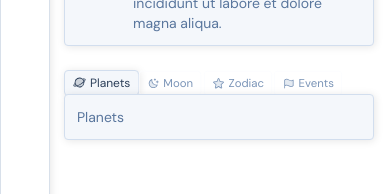
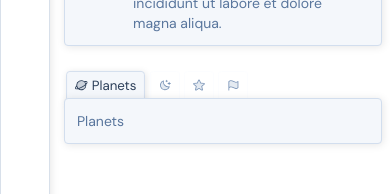
Before and after one commit to aniqatc/time-tapestry, a React (Vite) app: page / in a window 390 px wide. Shown: the part 632-826 px from the top of the page. Built offline with nearby package versions, Linux system fonts and the light colour scheme.

Commit message:
tabs/tab content: improve styling, transitions, etc

```diff
--- a/src/components/Content/Content.tsx
+++ b/src/components/Content/Content.tsx
@@ -11,7 +11,7 @@ export default function Content(): JSX.Element {
   const [active, setActive] = React.useState<number>(0);
 
   return (
-    <div className="-mt-9 flex w-full flex-col gap-4 overflow-y-auto pr-4 pb-28 pl-2 max-[650px]:-mt-2 max-[535px]:pl-16 lg:ml-[350px] lg:max-w-[655px] xl:mx-auto">
+    <div className="max-xs:pl-16 -mt-9 flex w-full flex-col gap-4 overflow-y-auto px-2 pb-28 max-[650px]:-mt-2 lg:ml-[350px] lg:max-w-[655px] xl:mx-auto">
       <section className="flex flex-wrap gap-3 lg:flex-nowrap">
         <PrimaryCard heading={`Birthdays on ${shortFormattedDate}`}>
           <Label className="mb-2">Notable Persons</Label>
@@ -30,12 +30,15 @@ export default function Content(): JSX.Element {
             <li>
               <a
                 href="#"
-                className="group hover:bg-primary-50/45 -mx-2 -my-1 flex items-start justify-between gap-2 rounded-xs px-2 py-1 *:transition-all *:duration-200"
+                className="group hover:bg-primary-50/45 active:bg-primary-50/45 -mx-2 -my-1 flex items-start justify-between gap-2 rounded-xs px-2 py-1 *:transition-all *:duration-200"
               >
-                <Label className="group-hover:text-primary-500" number="true">
+                <Label
+                  className="group-hover:text-primary-500 group-active:text-primary-500"
+                  number="true"
+                >
                   1290
                 </Label>
-                <span className="group-hover:text-primary-700 mr-auto">
+                <span className="group-hover:text-primary-700 group-active:text-primary-700 mr-auto">
                   Lorem ipsum dolor sit amet, consectetur adipiscing elit, sed do eiusmod tempor
                   incididunt ut labore et dolore magna aliqua.
                 </span>
@@ -48,12 +51,15 @@ export default function Content(): JSX.Element {
             <li>
               <a
                 href="#"
-                className="group hover:bg-primary-50/45 -mx-2 -my-1 flex items-start justify-between gap-2 rounded-xs px-2 py-1 *:transition-all *:duration-200"
+                className="group hover:bg-primary-50/45 active:bg-primary-50/45 -mx-2 -my-1 flex items-start justify-between gap-2 rounded-xs px-2 py-1 *:transition-all *:duration-200"
               >
-                <Label className="group-hover:text-primary-500" number="true">
+                <Label
+                  className="group-hover:text-primary-500 group-active:text-primary-500"
+                  number="true"
+                >
                   1290
                 </Label>
-                <span className="group-hover:text-primary-700 mr-auto">
+                <span className="group-hover:text-primary-700 group-active:text-primary-700 mr-auto">
                   Lorem ipsum dolor sit amet, consectetur adipiscing elit.
                 </span>
                 <ArrowUpRight
@@ -65,12 +71,15 @@ export default function Content(): JSX.Element {
             <li>
               <a
                 href="#"
-                className="group hover:bg-primary-50/45 -mx-2 -my-1 flex items-start justify-between gap-2 rounded-xs px-2 py-1 *:transition-all *:duration-200"
+                className="group hover:bg-primary-50/45 active:bg-primary-50/45 -mx-2 -my-1 flex items-start justify-between gap-2 rounded-xs px-2 py-1 *:transition-all *:duration-200"
               >
-                <Label className="group-hover:text-primary-500" number="true">
+                <Label
+                  className="group-hover:text-primary-500 group-active:text-primary-500"
+                  number="true"
+                >
                   1290
                 </Label>
-                <span className="group-hover:text-primary-700 mr-auto">
+                <span className="group-hover:text-primary-700 group-active:text-primary-700 mr-auto">
                   Lorem ipsum dolor sit amet, consectetur adipiscing elit, sed do eiusmod tempor
                   incididunt ut labore et dolore magna aliqua.
                 </span>
@@ -84,45 +93,57 @@ export default function Content(): JSX.Element {
         </PrimaryCard>
       </section>
       <section className="relative">
-        <div className="absolute top-2 flex gap-0 text-xs md:pl-3 md:text-sm lg:gap-2">
+        <div className="absolute top-2 flex gap-0 text-sm md:pl-3 lg:gap-2">
           <motion.button
             initial={{ opacity: 0 }}
             animate={{
-              scale: active === 0 ? 1 : 0.95,
+              scale: active === 3 ? 1 : 0.95,
               opacity: 1,
               transition: { duration: 0.2 },
             }}
             onClick={() => setActive(0)}
-            className={`${active === 0 ? 'shadow-primary bg-primary-75 border-primary-100 text-primary-900' : 'text-primary-400 border-primary-25'} hover:text-primary-800 -mr-0.5 flex cursor-pointer items-center gap-1 rounded-sm border px-2 py-1 transition-all`}
+            className={`${active === 0 ? 'shadow-primary bg-primary-75 border-primary-100 text-primary-900' : 'text-primary-400 border-primary-25'} hover:text-primary-800 mr-0.5 flex cursor-pointer items-center gap-1 rounded-sm border px-2 pt-1 pb-3 transition-all`}
           >
-            <Planet size={13} weight="duotone" />
-            Planets
+            <Planet size={14} weight="duotone" />
+            <span
+              className={`${active === 0 ? 'block' : 'xs:hidden hidden min-[395px]:block min-[720px]:block'}`}
+            >
+              Planets
+            </span>
           </motion.button>
           <motion.button
             initial={{ opacity: 0 }}
             animate={{
-              scale: active === 1 ? 1 : 0.95,
+              scale: active === 3 ? 1 : 0.95,
               opacity: 1,
               transition: { duration: 0.2 },
             }}
             onClick={() => setActive(1)}
-            className={`${active === 1 ? 'shadow-primary bg-primary-75 border-primary-100 text-primary-900' : 'text-primary-400 border-primary-25'} hover:text-primary-800 -mr-0.5 flex cursor-pointer items-center gap-1 rounded-sm border px-2 py-1 transition-all`}
+            className={`${active === 1 ? 'shadow-primary bg-primary-75 border-primary-100 text-primary-900' : 'text-primary-400 border-primary-25'} hover:text-primary-800 mr-0.5 flex cursor-pointer items-center gap-1 rounded-sm border px-2 pt-1 pb-3 transition-all`}
           >
-            <MoonStars size={13} weight="duotone" />
-            Moon
+            <MoonStars size={14} weight="duotone" />
+            <span
+              className={`${active === 1 ? 'block' : 'xs:hidden hidden min-[395px]:block min-[720px]:block'}`}
+            >
+              Moon
+            </span>
           </motion.button>
           <motion.button
             initial={{ opacity: 0 }}
             animate={{
-              scale: active === 2 ? 1 : 0.95,
+              scale: active === 3 ? 1 : 0.95,
               opacity: 1,
               transition: { duration: 0.2 },
             }}
             onClick={() => setActive(2)}
-            className={`${active === 2 ? 'shadow-primary bg-primary-75 border-primary-100 text-primary-900' : 'text-primary-400 border-primary-25'} hover:text-primary-800 -mr-0.5 flex cursor-pointer items-center gap-1 rounded-sm border px-2 py-1 transition-all`}
+            className={`${active === 2 ? 'shadow-primary bg-primary-75 border-primary-100 text-primary-900' : 'text-primary-400 border-primary-25'} hover:text-primary-800 mr-0.5 flex cursor-pointer items-center gap-1 rounded-sm border px-2 pt-1 pb-3 transition-all`}
           >
-            <Star size={13} weight="duotone" />
-            Zodiac
+            <Star size={14} weight="duotone" />
+            <span
+              className={`${active === 2 ? 'block' : 'xs:hidden hidden min-[395px]:block min-[720px]:block'}`}
+            >
+              Zodiac
+            </span>
           </motion.button>
           <motion.button
             initial={{ opacity: 0 }}
@@ -132,13 +153,17 @@ export default function Content(): JSX.Element {
               transition: { duration: 0.2 },
             }}
             onClick={() => setActive(3)}
-            className={`${active === 3 ? 'shadow-primary bg-primary-75 border-primary-100 text-primary-900' : 'text-primary-400 border-primary-25'} hover:text-primary-800 -mr-0.5 flex cursor-pointer items-center gap-1 rounded-sm border px-2 py-1 transition-all`}
+            className={`${active === 3 ? 'shadow-primary bg-primary-75 border-primary-100 text-primary-900' : 'text-primary-400 border-primary-25'} hover:text-primary-800 mr-0.5 flex cursor-pointer items-center gap-1 rounded-sm border px-2 pt-1 pb-3 transition-all`}
           >
-            <Flag size={13} weight="duotone" />
-            Events
+            <Flag size={14} weight="duotone" />
+            <span
+              className={`${active === 3 ? 'block' : 'xs:hidden hidden min-[395px]:block min-[720px]:block'}`}
+            >
+              Events
+            </span>
           </motion.button>
         </div>
-        <div className="relative top-8 z-10 md:top-9 lg:top-0">
+        <div className="relative top-9 z-10 lg:top-0">
           {active === 0 && (
             <motion.div
               key={active}
--- a/src/components/Sidebar/Sidebar.tsx
+++ b/src/components/Sidebar/Sidebar.tsx
@@ -34,7 +34,7 @@ export default function Sidebar({ className = '' }: SidebarProps): JSX.Element {
             ease: 'easeInOut',
           },
         }}
-        className={`shadow-primary border-primary-200 sticky left-0 mr-auto flex h-full flex-col items-center gap-2 rounded-tr-sm rounded-br-sm border bg-white px-3 py-3 max-[625px]:cursor-pointer max-[535px]:absolute lg:absolute ${className}`}
+        className={`shadow-primary border-primary-200 max-xs:absolute sticky left-0 z-100 mr-auto flex h-full flex-col items-center gap-2 rounded-tr-sm rounded-br-sm border bg-white px-3 py-3 max-[625px]:cursor-pointer lg:absolute ${className}`}
         onMouseEnter={() => width < 625 && setIsExpanded(true)}
         onMouseLeave={() => width < 625 && setIsExpanded(false)}
         onClick={() => width < 625 && setIsExpanded(true)}
--- a/tailwind.config.ts
+++ b/tailwind.config.ts
@@ -17,6 +17,9 @@ export default {
           'Courier New',
           'monospace',
         ],
+      },
+      screens: {
+        xs: '550px',
       },
       text: {
         xxs: '0.7rem',
```
